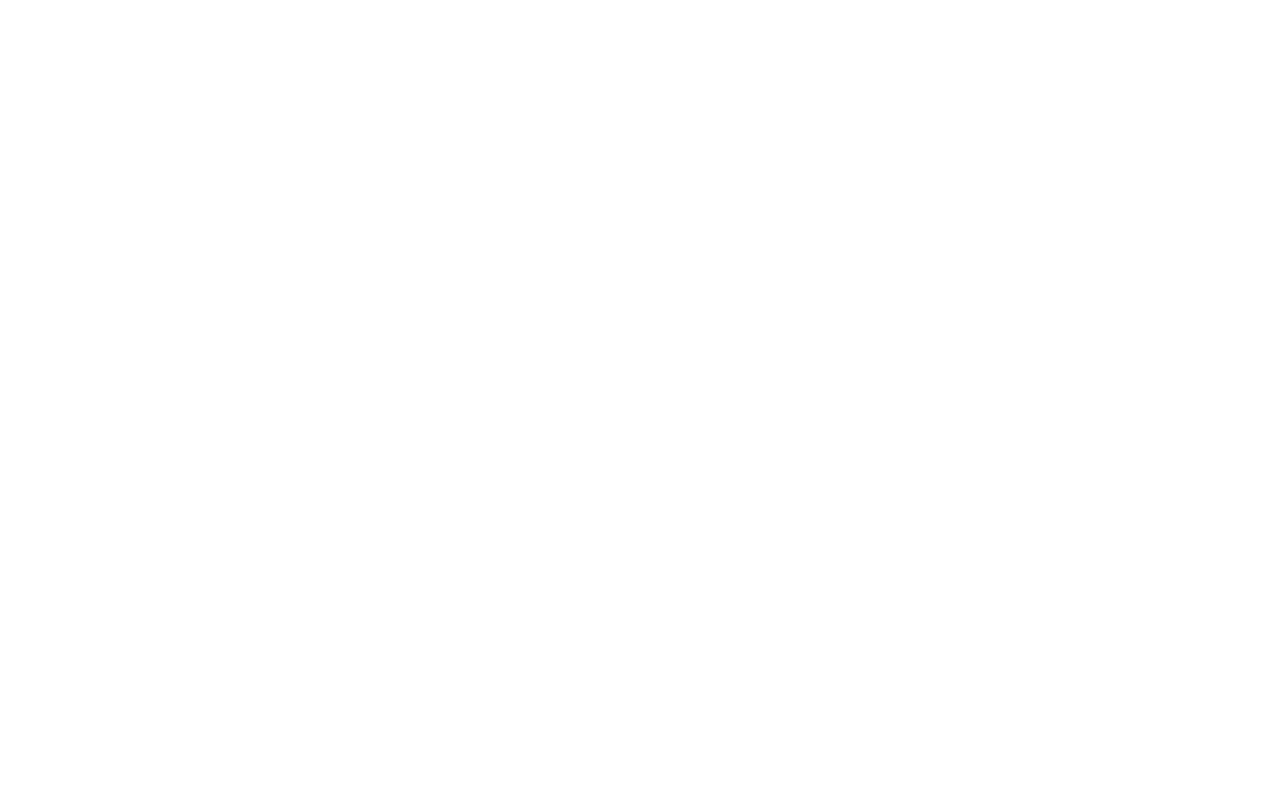
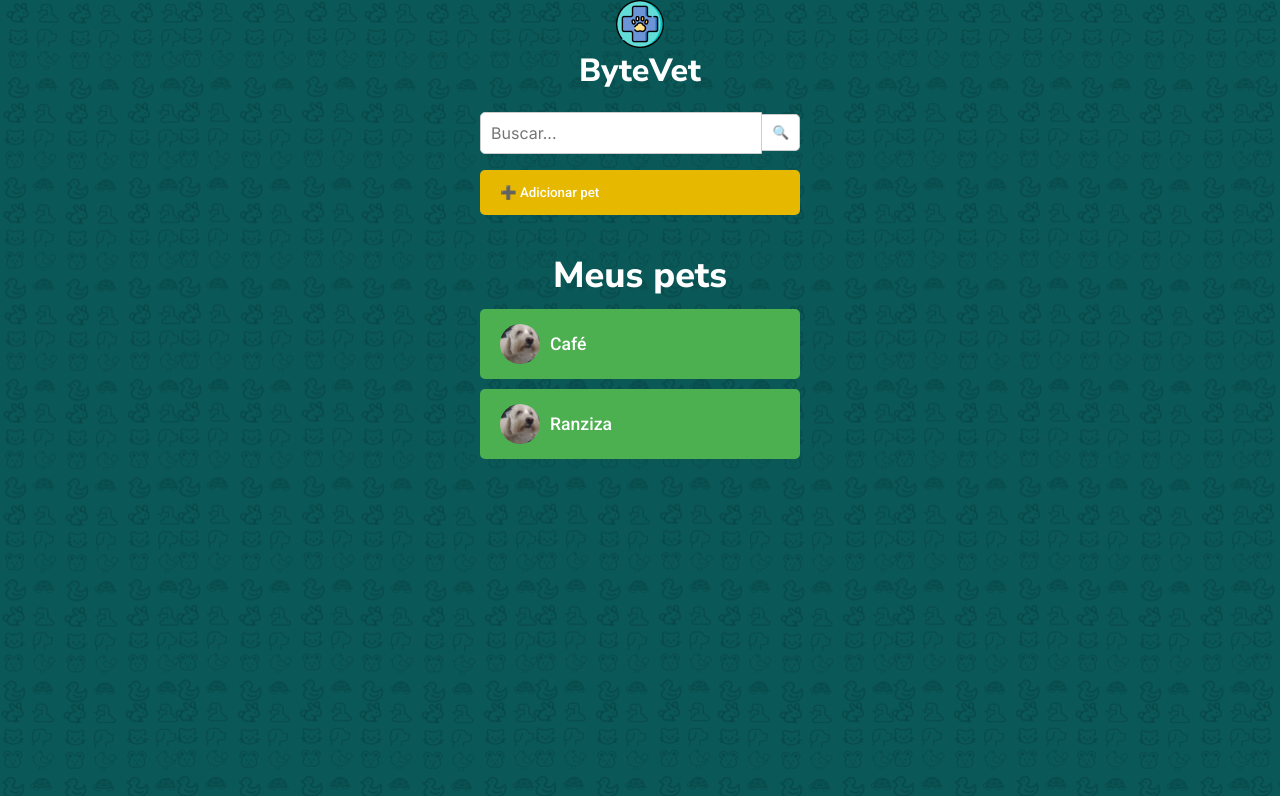
Before and after one commit to byte-vet/frontend, a React (Create React App) app: page /mypets in a window 1280 px wide. Before the commit this address had no page. Shown: the top 796 px of the page. Built offline with nearby package versions, Linux system fonts and the light colour scheme; the HTML template or start-up script is replaced by a standard one.

Commit message:
tela de listagem de pets

```diff
--- a/src/App.js
+++ b/src/App.js
@@ -2,15 +2,17 @@
 import { BrowserRouter as Router, Routes, Route } from 'react-router-dom';
 import Login from './pages/Login';
 import Register from './pages/Register';
-import Home from './pages/Home'; // Importação da página Home
+import Home from './pages/Home';
+import MyPets from './pages/MyPets';
 
 function App() {
   return (
     <Router>
       <Routes>
-        <Route path="/" element={<Home />} />
+        <Route path="/" element={<MyPets />} />
         <Route path="/register" element={<Register />} />
         <Route path="/home" element={<Home />} />
+        <Route path="/mypets" element={<MyPets />} />
         {/* outras rotas aqui abaixo*/}
       </Routes>
     </Router>
--- a/src/pages/Home.css
+++ b/src/pages/Home.css
@@ -12,7 +12,6 @@
   flex-direction: column;
   align-items: center;
   height: 100vh;
-  padding-top: 40px;
   overflow-y: hidden;
 }
 
--- a/src/pages/MyPets.css
+++ b/src/pages/MyPets.css
@@ -1,61 +1,114 @@
-@import url('https://fonts.googleapis.com/css2?family=Roboto:wght@400;500&display=swap');
+@import url('https://fonts.googleapis.com/css2?family=Roboto:wght@500&display=swap');
+@import url('https://fonts.googleapis.com/css2?family=Nunito+Sans:wght@800&display=swap');
+@import url('https://fonts.googleapis.com/css2?family=Inter:wght@400&display=swap');
 
 .mypets-container {
-  font-family: 'Roboto', sans-serif;
-  padding: 20px;
+  font-family: 'Inter', sans-serif;
+  background-color: #0B5858;
+  background-image: url('./assets/images/bg-icons.png');
+  background-size: contain;
+  background-repeat: repeat;
   display: flex;
   flex-direction: column;
   align-items: center;
+  height: 100vh;
+  overflow-y: hidden;
+}
+
+.mypets-header {
+  font-family: 'Nunito Sans', sans-serif;
+  font-size: 36px;
+  font-weight: 800;
+  color: #ffffff;
+  margin-bottom: 12px;
+}
+
+.mypets-logo {
+  margin-bottom: 0.25rem;
+}
+
+.mypets-title {
+  font-family: 'Nunito Sans', sans-serif;
+  font-weight: 800;
+  color: #ffffff;
+  margin-top: 0;
+}
+
+.search-bar {
+  display: flex;
+  align-items: center;
+  width: 100%;
+  max-width: 320px;
+  margin-bottom: 1rem;
+}
+
+.search-bar input {
+  background-color: #FFFFFF;
+  padding: 10px;
+  border-top-left-radius: 5px;
+  border-bottom-left-radius: 5px;
+  border: 1px solid #ccc;
+  font-family: 'Inter', sans-serif;
+  flex-grow: 1;
+}
+
+.search-button {
+  background-color: #FFFFFF;
+  border-top-right-radius: 5px;
+  border-bottom-right-radius: 5px;
+  border: 1px solid #ccc;
+  border-left: none;
+  padding: 10px;
+  cursor: pointer;
 }
 
 .button {
+  font-family: 'Roboto', sans-serif;
   font-weight: 500;
   color: white;
-  padding: 15px;
-  margin-bottom: 20px;
   background-color: #4caf50;
+  padding: 15px 20px;
+  margin-bottom: 10px;
   border: none;
   border-radius: 5px;
   cursor: pointer;
+  width: 320px;
+  display: flex;
+  align-items: center;
+  justify-content: space-between;
 }
 
-.pet-list {
-  width: 100%;
+.button.add-pet {
+  order: 0;
+  background-color: #E6B800;
+  margin-bottom: 15px;
 }
 
-.pet-item {
+.pet-button {
+  font-family: 'Roboto', sans-serif;
+  font-weight: 500;
+  font-size: 1.1rem;
+  color: white;
+  background-color: #4caf50;
+  padding: 15px 20px;
+  margin-bottom: 10px;
+  border: none;
+  border-radius: 5px;
+  cursor: pointer;
+  width: 320px;
   display: flex;
   align-items: center;
-  background-color: white;
-  margin-bottom: 15px;
-  border-radius: 5px;
-  box-shadow: 0 2px 4px rgba(0,0,0,0.1);
-}
+  justify-content: flex-start;
+  }
 
 .pet-photo {
-  width: 50px; /* ou o tamanho que você preferir */
-  height: 50px;
+  width: 40px;
+  height: 40px;
   border-radius: 50%;
   object-fit: cover;
-  margin-right: 15px;
+  margin-right: 10px;
+  }
+
+.profile-placeholder {
+  content: url('./assets/images/profile_placeholder.jpeg');
 }
-
-.pet-info {
-  display: flex;
-  justify-content: space-between;
-  align-items: center;
-  width: 100%;
-  padding: 10px;
-}
-
-.pet-name {
-  margin: 0;
-  font-weight: 500;
-}
-
-.details-button {
-  border: none;
-  background: none;
-  cursor: pointer;
-  font-size: 1.2rem;
-}
--- a/src/pages/MyPets.js
+++ b/src/pages/MyPets.js
@@ -1,37 +1,53 @@
-import React, { useState, useEffect } from 'react';
+import React, { useState } from 'react';
 import './MyPets.css';
-import profilePlaceholder from './assets/profile-placeholder.png'; // Substitua pelo caminho da sua imagem padrão de perfil
+import logo from './assets/images/logo.png';
+import profilePlaceholder from './assets/images/profile_placeholder.jpeg';
 
 function MyPets() {
-  // Este estado inicialmente terá uma lista falsa de pets para prototipagem
-  // No futuro, você buscará essa lista do backend
   const [pets, setPets] = useState([
-    { id: 1, name: 'Café', photo: 'path_to_cafes_photo.jpg' },
-    { id: 2, name: 'Ranziza', photo: 'path_to_ranzizas_photo.jpg' }
-    // Adicione mais pets aqui
+    { id: 1, name: 'Café', photo: profilePlaceholder },
+    { id: 2, name: 'Ranziza', photo: profilePlaceholder }
+    // outros pets...
   ]);
 
-  // TODO: Substituir com função para carregar pets do backend
-  useEffect(() => {
-    // Fetch pets from backend and set them in state
-  }, []);
+  // função para lidar com o clique no pet
+  const handlePetClick = (petId) => {
+    // integrar com o backend para levar para a tela do pet, individualmente
+    console.log("Pet clicked:", petId);
+    // EX: navigate(`/pets/${petId}`);
+  };
+
+  const handleAddPet = () => {
+    console.log('Adicionar um novo pet');
+  };
+
+  const [searchTerm, setSearchTerm] = useState('');
+
+  const handleSearchChange = (event) => {
+    setSearchTerm(event.target.value);
+  };
+
+  const handleSearch = () => {
+    console.log('Função de busca acionada com:', searchTerm);
+    // incluir chamada para o backend
+  };
 
   return (
     <div className="mypets-container">
-      <h1>Meus pets</h1>
-      <button className="button">Cadastrar pet</button>
-      <div className="pet-list">
-        {pets.map((pet) => (
-          <div key={pet.id} className="pet-item">
-            <img src={pet.photo || profilePlaceholder} alt={pet.name} className="pet-photo" />
-            <div className="pet-info">
-              <h2 className="pet-name">{pet.name}</h2>
-              <button className="details-button">👉</button>
-            </div>
-          </div>
-        ))}
+      <img src={logo} alt="ByteVet Logo" className="mypets-logo" />
+      <h1 className="mypets-title">ByteVet</h1>
+      <div className="search-bar">
+        <input type="text" placeholder="Buscar..." className="input-field" onChange={handleSearchChange} />
+        <button className="search-button" onClick={handleSearch}>🔍</button>
       </div>
-      {/* Aqui você pode adicionar mais funcionalidades e botões, como adicionar um novo pet */}
+      <button className="button add-pet" onClick={handleAddPet}>➕ Adicionar pet</button>
+      <h1 className="mypets-header">Meus pets</h1>
+      {pets.map((pet) => (
+        <button key={pet.id} className="pet-button" onClick={() => handlePetClick(pet.id)}>
+          <img src={pet.photo} alt={pet.name} className="pet-photo" />
+          {pet.name}
+        </button>
+      ))}
     </div>
   );
 }
```
Also changed, not shown: src/pages/assets/images/profile_placeholder.jpeg (added).
